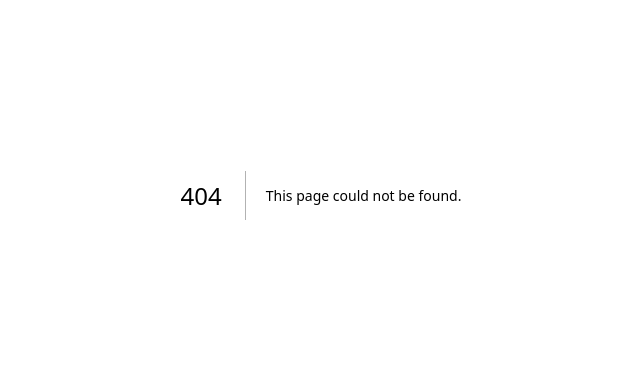
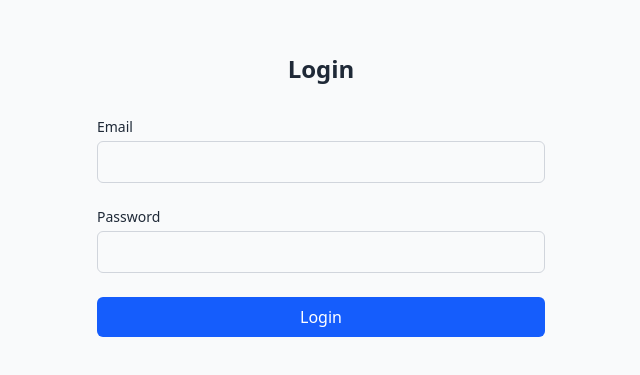
Before and after one commit to bytescout5-rgb/learning-managment-platform, a Next.js app: page /auth/login in a window 1280 px wide. Before the commit this address had no page. Shown: the part 205-580 px from the top of the page, without its empty margins (319-959 px from the left). Built offline with nearby package versions, Linux system fonts and the light colour scheme.

Commit message:
Create LoginPage component for user authentication

```diff
--- /dev/null
+++ b/app/auth/login/page.tsx
@@ -0,0 +1,114 @@
+'use client';
+
+import { useState } from 'react';
+import { useRouter } from 'next/navigation';
+
+export default function LoginPage() {
+  const [email, setEmail] = useState('');
+  const [password, setPassword] = useState('');
+  const [errors, setErrors] = useState<{ email?: string; password?: string }>({});
+  const [isLoading, setIsLoading] = useState(false);
+  const router = useRouter();
+
+  const validateForm = () => {
+    const newErrors: { email?: string; password?: string } = {};
+
+    // Email validation
+    if (!email.trim()) {
+      newErrors.email = 'Email is required';
+    } else if (!/^[^\s@]+@[^\s@]+\.[^\s@]+$/.test(email)) {
+      newErrors.email = 'Invalid email format';
+    }
+
+    // Password validation
+    if (!password.trim()) {
+      newErrors.password = 'Password is required';
+    } else if (password.length < 6) {
+      newErrors.password = 'Password must be at least 6 characters';
+    }
+
+    setErrors(newErrors);
+    return Object.keys(newErrors).length === 0;
+  };
+
+  const handleSubmit = async (e: React.FormEvent) => {
+    e.preventDefault();
+
+    if (!validateForm()) {
+      return;
+    }
+
+    setIsLoading(true);
+    try {
+      const response = await fetch('/api/auth/login', {
+        method: 'POST',
+        headers: { 'Content-Type': 'application/json' },
+        body: JSON.stringify({ email, password }),
+      });
+
+      if (!response.ok) {
+        const data = await response.json();
+        setErrors({ email: data.message || 'Login failed' });
+        return;
+      }
+
+      router.push('/dashboard');
+    } catch (error) {
+      setErrors({ email: 'An error occurred during login' });
+      console.error('Login error:', error);
+    } finally {
+      setIsLoading(false);
+    }
+  };
+
+  return (
+    <div className="min-h-screen flex items-center justify-center bg-gray-50 py-12 px-4">
+      <div className="max-w-md w-full space-y-8">
+        <h1 className="text-2xl font-bold text-center">Login</h1>
+        <form onSubmit={handleSubmit} className="space-y-6">
+          <div>
+            <label htmlFor="email" className="block text-sm font-medium">
+              Email
+            </label>
+            <input
+              id="email"
+              type="email"
+              value={email}
+              onChange={(e) => setEmail(e.target.value)}
+              className={`mt-1 w-full px-3 py-2 border rounded-md ${
+                errors.email ? 'border-red-500' : 'border-gray-300'
+              }`}
+              disabled={isLoading}
+            />
+            {errors.email && <p className="text-red-500 text-sm mt-1">{errors.email}</p>}
+          </div>
+
+          <div>
+            <label htmlFor="password" className="block text-sm font-medium">
+              Password
+            </label>
+            <input
+              id="password"
+              type="password"
+              value={password}
+              onChange={(e) => setPassword(e.target.value)}
+              className={`mt-1 w-full px-3 py-2 border rounded-md ${
+                errors.password ? 'border-red-500' : 'border-gray-300'
+              }`}
+              disabled={isLoading}
+            />
+            {errors.password && <p className="text-red-500 text-sm mt-1">{errors.password}</p>}
+          </div>
+
+          <button
+            type="submit"
+            disabled={isLoading}
+            className="w-full bg-blue-600 text-white py-2 rounded-md hover:bg-blue-700 disabled:opacity-50"
+          >
+            {isLoading ? 'Logging in...' : 'Login'}
+          </button>
+        </form>
+      </div>
+    </div>
+  );
+}
```
